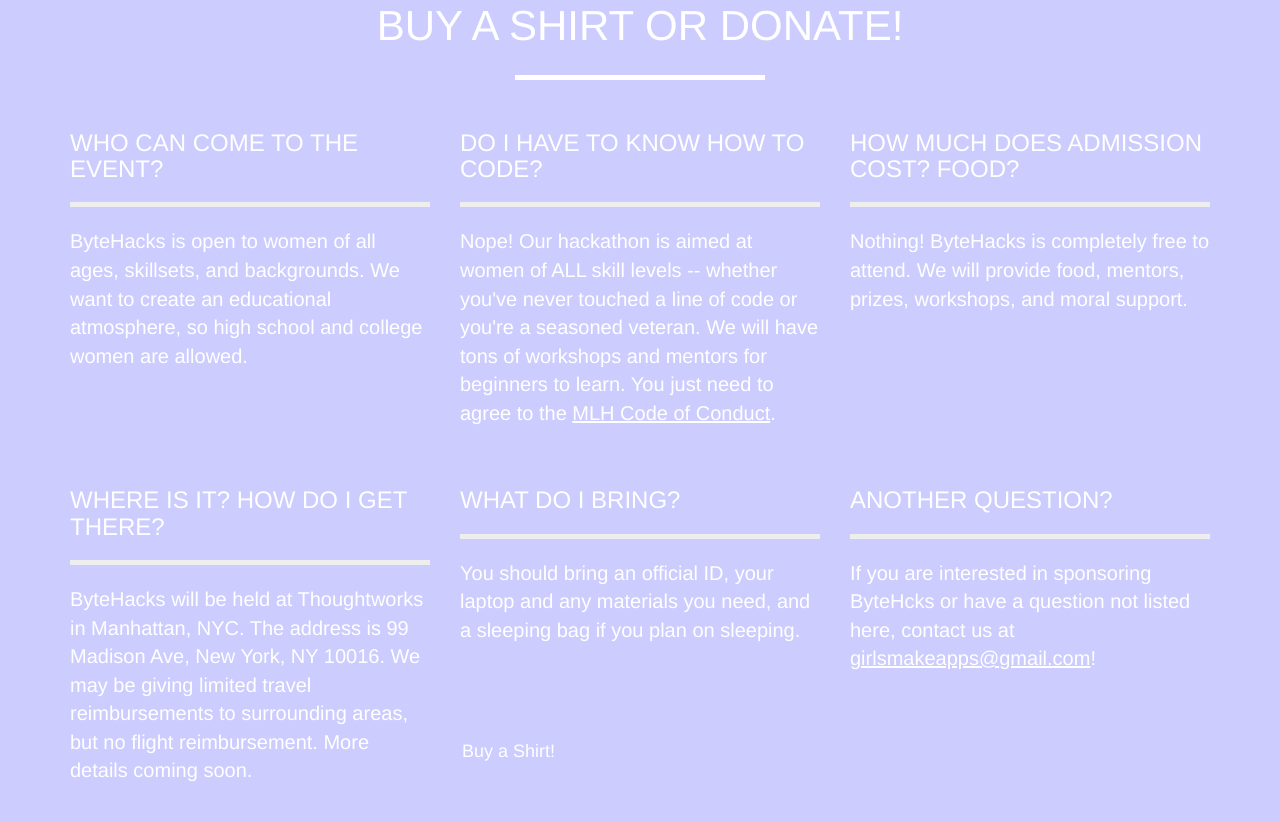
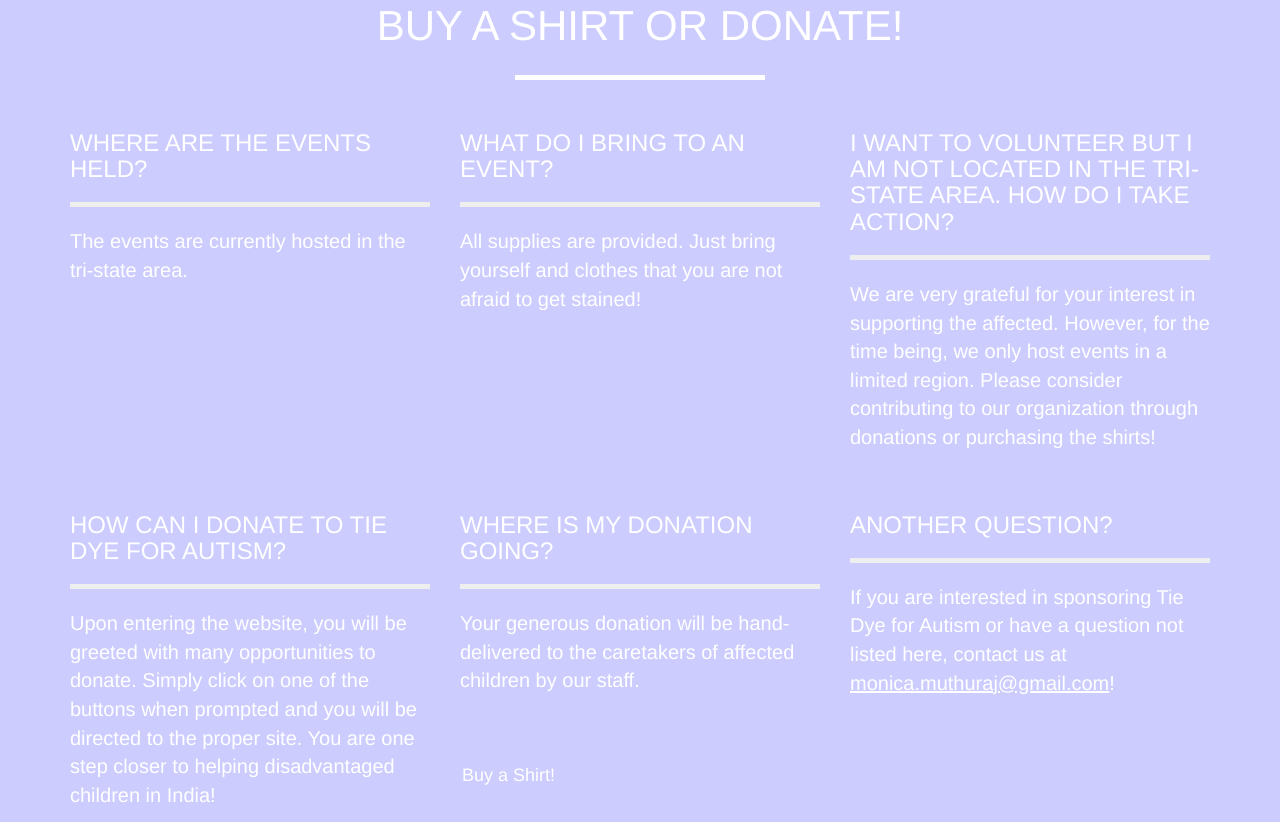
Before and after one commit to typicalmonica/tdfa-draft, a website with bundled scripts: page index.html in a window 1280 px wide. Shown: the part 1215-2037 px from the top of the page. Built offline with nearby package versions, Linux system fonts and the light colour scheme; a script that the page names is missing; files whose address does not match are found by name.

Commit message:
Update index.html

```diff
--- a/index.html
+++ b/index.html
@@ -139,36 +139,37 @@
             </div>
             <div class="row">
                 <div class="col-sm-4 portfolio-item">
-                    <h3>Who can come to the event?</h3>
+                    <h3>Where are the events held?</h3>
 									<hr>
-									<p> ByteHacks is open to women of all ages, skillsets, and backgrounds. We want to create an educational atmosphere, so high school and college women are allowed.</p>
+									<p>The events are currently hosted in the tri-state area. </p>
                 </div>
                 <div class="col-sm-4 portfolio-item">
-                    <h3>Do I have to know how to code?</h3>
+                    <h3>What do I bring to an event?</h3>
 									<hr>
-									<p>Nope! Our hackathon is aimed at women of ALL skill levels -- whether you've never touched a line of code or you're a seasoned veteran. We will have tons of workshops and mentors for beginners to learn. You just need to agree to the <a class="email" href="https://static.mlh.io/docs/mlh-code-of-conduct.pdf" target="_blank">MLH Code of Conduct</a>.</p>
+									<p>All supplies are provided. Just bring yourself and clothes that you are not afraid to get stained!</p>
                 </div>
                 <div class="col-sm-4 portfolio-item">
-                    <h3>How much does admission cost? Food?</h3>
+                    <h3> I want to volunteer but I am not located in the tri-state area. How do I take action?</h3>
 									<hr>
-									<p>Nothing! ByteHacks is completely free to attend. We will provide food, mentors, prizes, workshops, and moral support. </p>
+									<p>We are very grateful for your interest in supporting the affected. However, for the time being, we only host events in a limited region. Please consider contributing to our organization through donations or purchasing the shirts! </p>
                 </div>
 						</div>
 					<div class="row">
 							<div class="col-sm-4 portfolio-item">
-                    <h3>Where is it? How do I get there?</h3>
+                    <h3>How can I donate to Tie Dye for Autism?</h3>
 									<hr>
-									<p>ByteHacks will be held at Thoughtworks in Manhattan, NYC. The address is 99 Madison Ave, New York, NY 10016. We may be giving limited travel reimbursements to surrounding areas, but no flight reimbursement. More details coming soon.</p>
+									<p>Upon entering the website, you will be greeted with many opportunities to donate. Simply click on one of the buttons when prompted and you will be directed to the proper site. You are one step closer to helping disadvantaged children in India!</p>
+
                 </div>
 							<div class="col-sm-4 portfolio-item">
-                    <h3>What do I bring?</h3>
+                    <h3> Where is my donation going? </h3>
 									<hr>
-									<p>You should bring an official ID, your laptop and any materials you need, and a sleeping bag if you plan on sleeping.</p>
+									<p>  Your generous donation will be hand-delivered to the caretakers of affected children by our staff. </p>
                 </div>
 							<div class="col-sm-4 portfolio-item">
                     <h3>Another question?</h3>
 									<hr>
-									<p>If you are interested in sponsoring ByteHcks or have a question not listed here, contact us at <a class="email" href="mailto:girlsmakeapps@gmail.com">girlsmakeapps@gmail.com</a>!</p>
+									<p>If you are interested in sponsoring Tie Dye for Autism or have a question not listed here, contact us at <a class="email" href="mailto:monica.muthuraj@gmail.com">monica.muthuraj@gmail.com</a>!</p>
                 </div>
 						<br><br><a href="https://tinyurl.com/y8zf8lar" class="btn btn-lg btn-outline">Buy a Shirt!</a>
 
```
